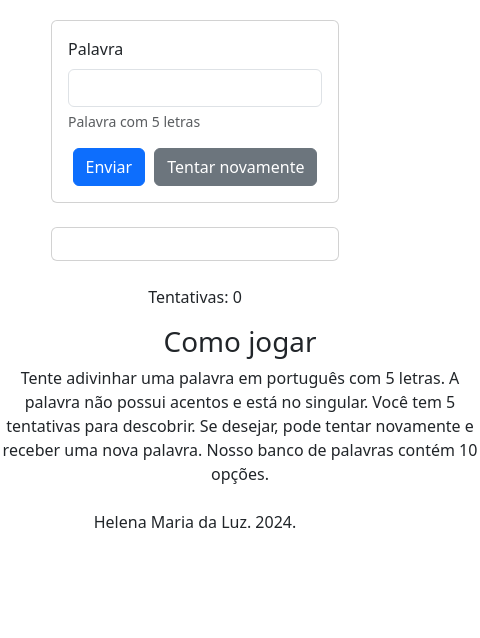
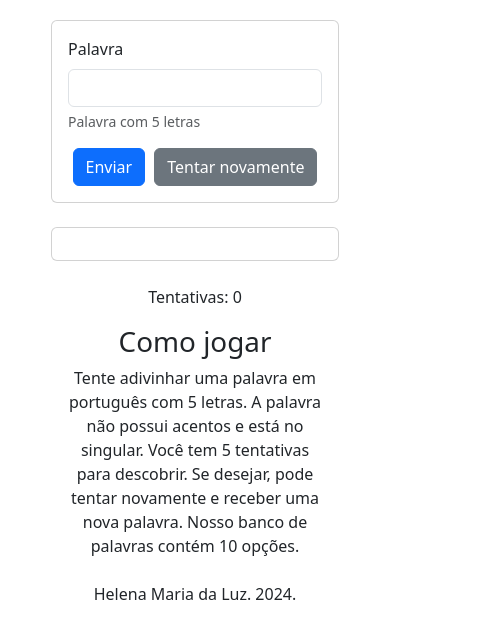
Before and after one commit to helenaluz/wordle, a plain HTML site: page index.html in a window 390 px wide. Shown: the part 60-698 px from the top of the page, 480 px wide, since content can reach past the window. Drawn offline with nearby package versions, Linux system fonts and the light colour scheme.

Commit message:
responsividade :(

```diff
--- a/index.html
+++ b/index.html
@@ -74,7 +74,7 @@
       <div class="d-flex justify-content-center mt-4">
         <p id="tentativas"></p>
       </div>
-      <div style="width: 30rem; margin: 0 auto">
+      <div class="container">
         <h1 class="display-6 text-center">Como jogar</h1>
         <p class="text-center">
           Tente adivinhar uma palavra em português com 5 letras. A palavra não
--- a/style.css
+++ b/style.css
@@ -5,3 +5,17 @@
 .letraErrada {
   color: yellow;
 }
+
+.container {
+    max-width: 30rem; /* Largura máxima para desktop */
+    min-width: 10rem; /* Largura mínima para garantir que o conteúdo seja exibido corretamente */
+    width: 18rem; /* Largura padrão para dispositivos móveis */
+    margin: 0 auto; /* Centralizar horizontalmente */
+}
+
+/* Media query para dispositivos com largura de tela maior que 768px (tamanho de um tablet) */
+@media (min-width: 768px) {
+    .container {
+        width: 30rem; /* Largura para desktop */
+    }
+}
```
